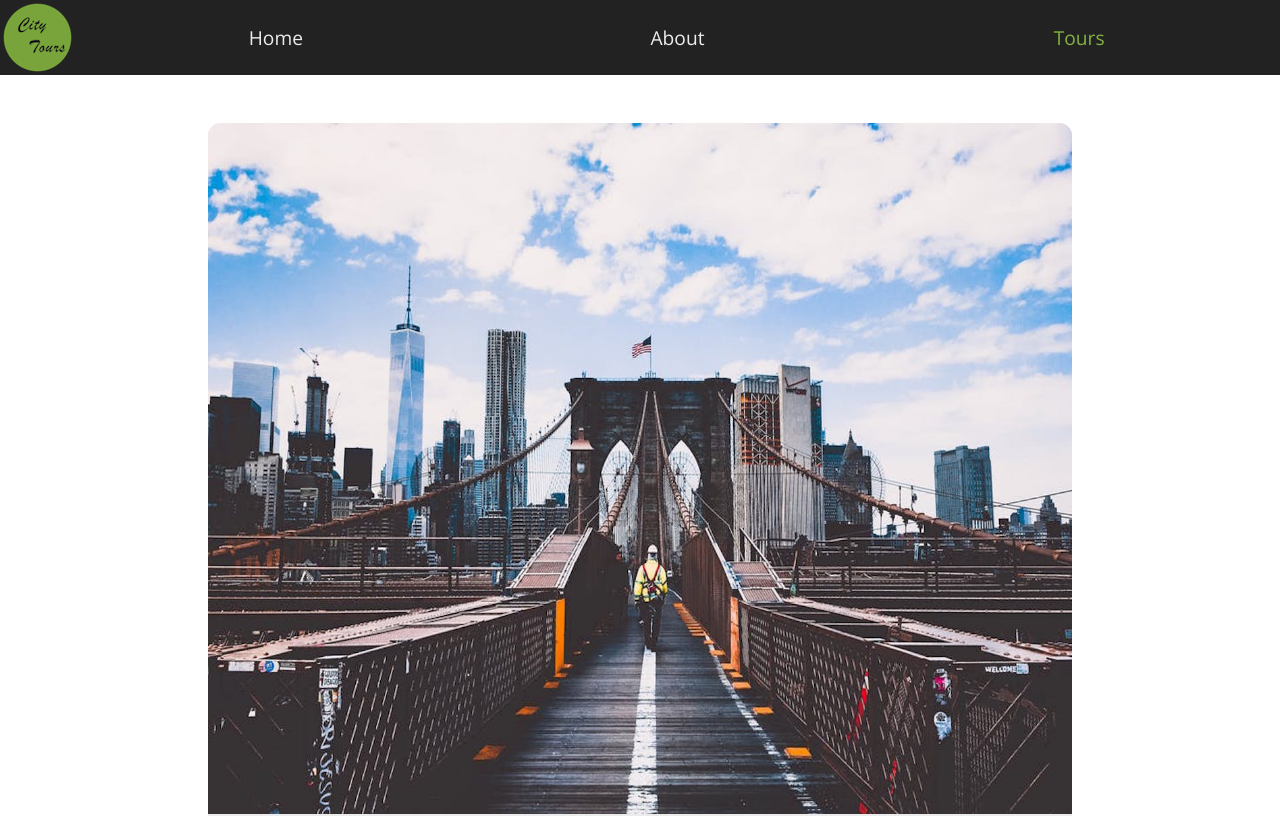
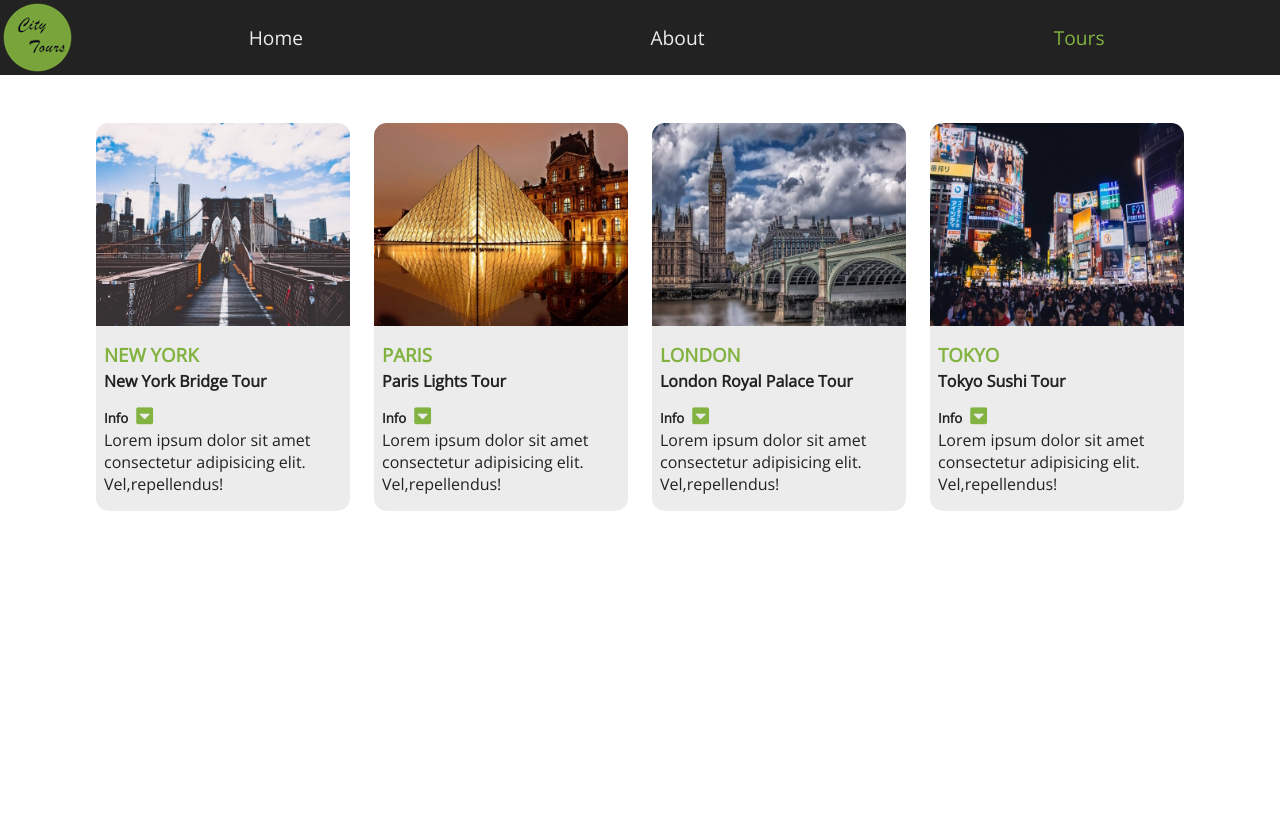
Before and after one commit to marichellebisuna/city-tours, a React (Create React App) app: page / in a window 1280 px wide. Shown: the top 816 px of the page. Built offline with nearby package versions, Linux system fonts and the light colour scheme.

Commit message:
setting up the media screen size

```diff
--- a/src/components/Tour/Tour.scss
+++ b/src/components/Tour/Tour.scss
@@ -3,7 +3,7 @@
 .tour{
     background: $mainGrey;
     border-radius: 0.8rem;
-    margin: 1rem 1rem;
+    margin: 1rem 0;
     img{
         width:100%;
         border-top-left-radius: 0.8rem;
--- a/src/components/TourList/TourList.scss
+++ b/src/components/TourList/TourList.scss
@@ -3,3 +3,24 @@
     margin:0 auto;
     padding:2rem 0;
 }
+
+@media screen and (min-width:768px){
+    .tourlist{
+        display:grid;
+        grid-template-columns: 1fr 1fr;
+        grid-column-gap:1.5rem;
+    }
+}
+@media screen and (min-width:992px){
+    .tourlist{
+        width:85vw;
+        grid-template-columns: repeat(3, 1fr);
+
+    }
+}
+@media screen and (min-width:1140px){
+    .tourlist{
+        grid-template-columns: repeat(4, 1fr);;
+
+    }
+}
```
